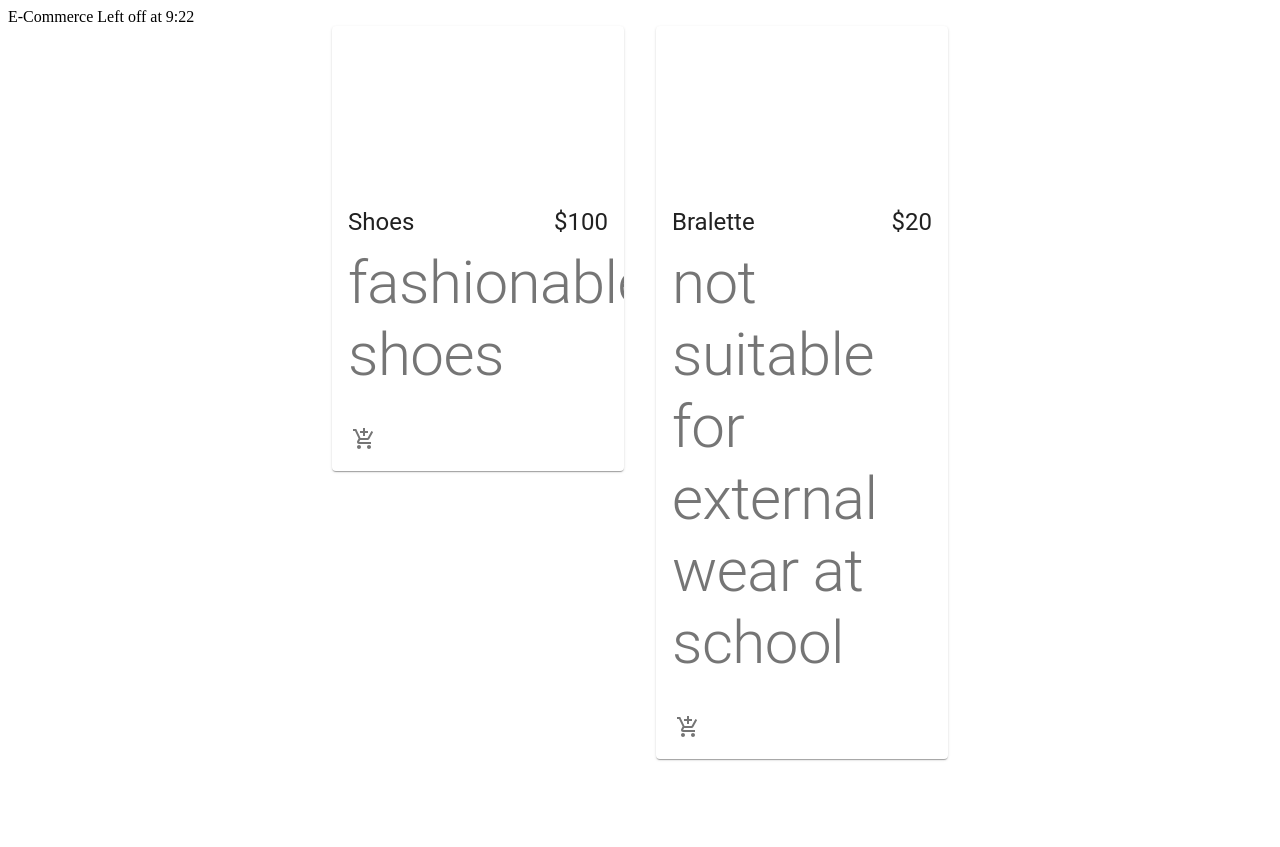
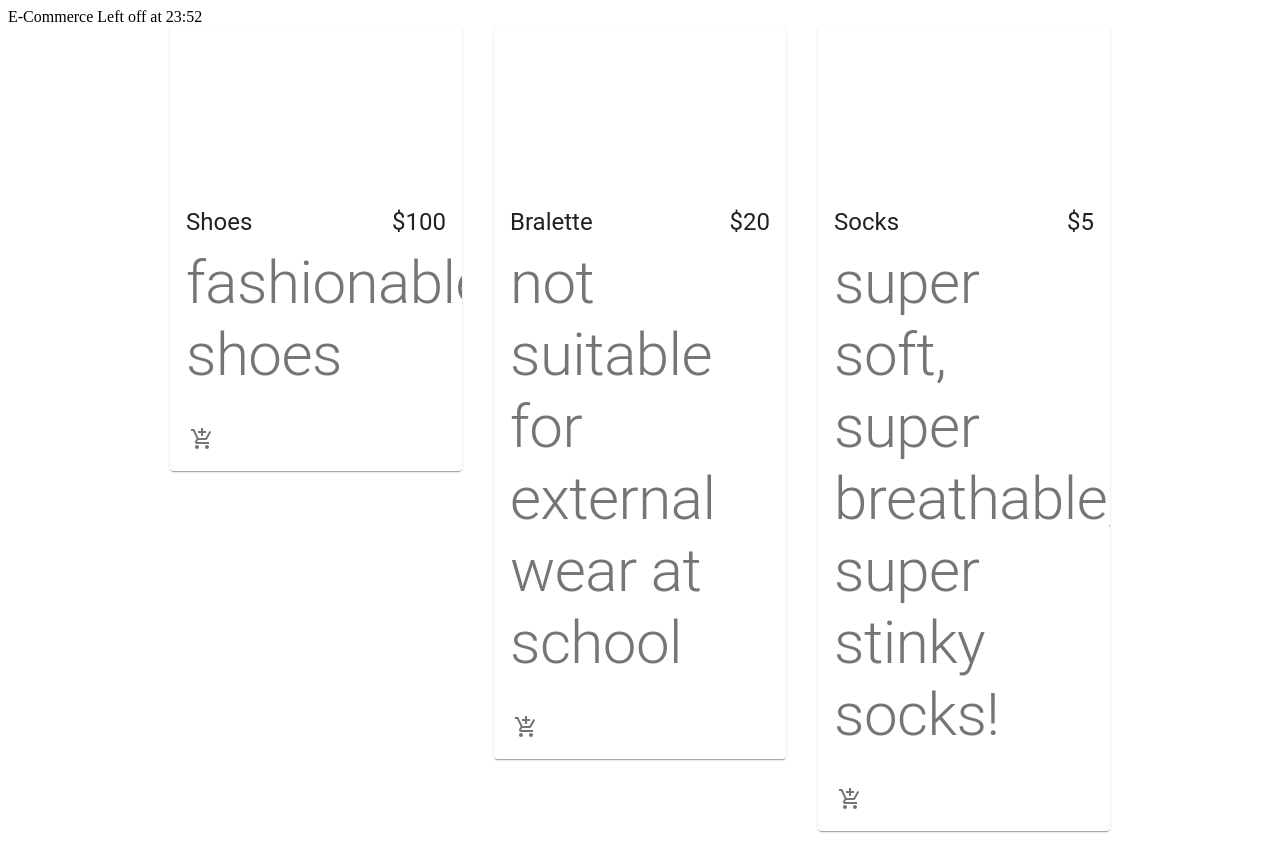
Before and after one commit to klwegner/E-Commerce-App, a React (Create React App) app: page / in a window 1280 px wide. Before the commit the page ends 800 px from the top, so only its background shows below. Built offline with nearby package versions, Linux system fonts and the light colour scheme.

Commit message:
still not rendering, need to restart tutorial and troubleshoot

```diff
--- a/src/App.js
+++ b/src/App.js
@@ -6,7 +6,7 @@ const App = () => {
         <div>
 E-Commerce
 
-Left off at 9:22
+Left off at 23:52
 <Products />
         </div>
     )
--- a/src/components/Products.jsx
+++ b/src/components/Products.jsx
@@ -10,6 +10,7 @@ const products = [
     description: "not suitable for external wear at school",
     price: "$20"
 },
+{ id: 3, name: "Socks", description: "super soft, super breathable, super stinky socks!", price: "$5"}
 ];
 
 function Products() {
```
